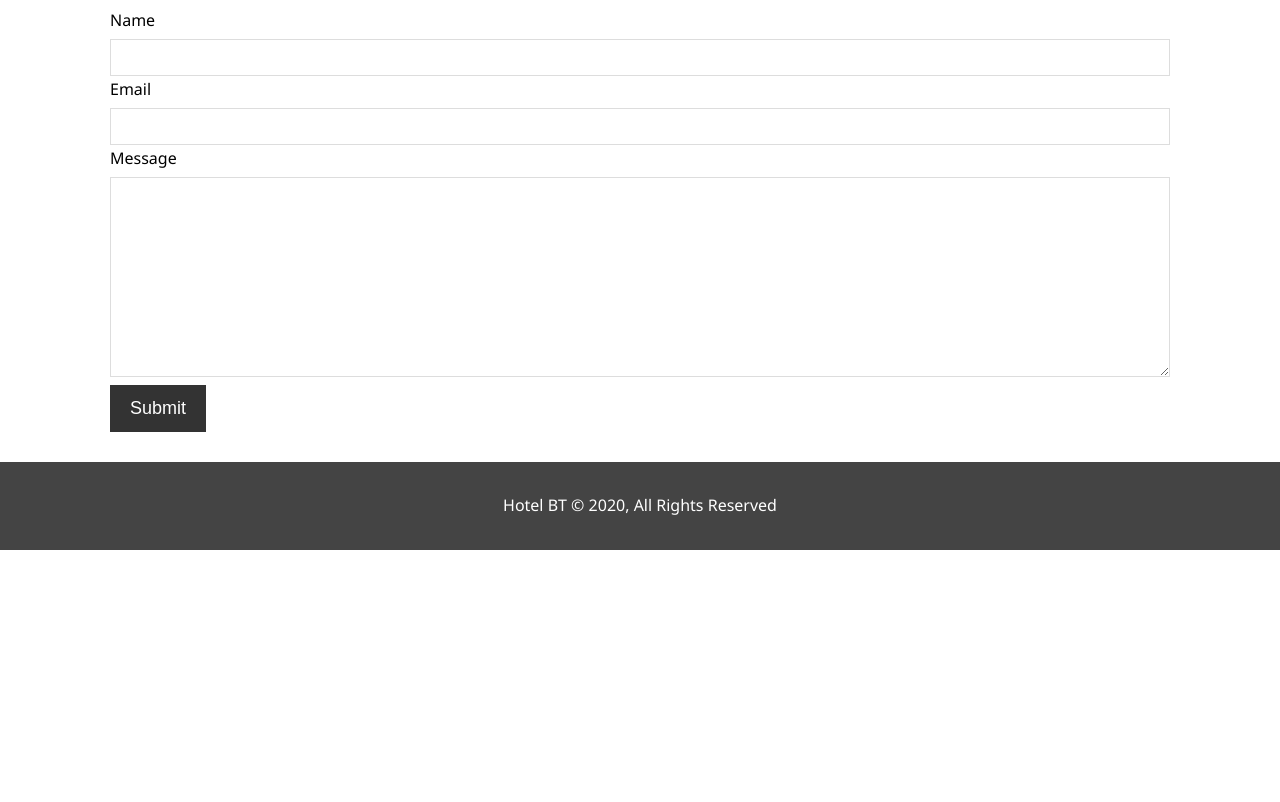
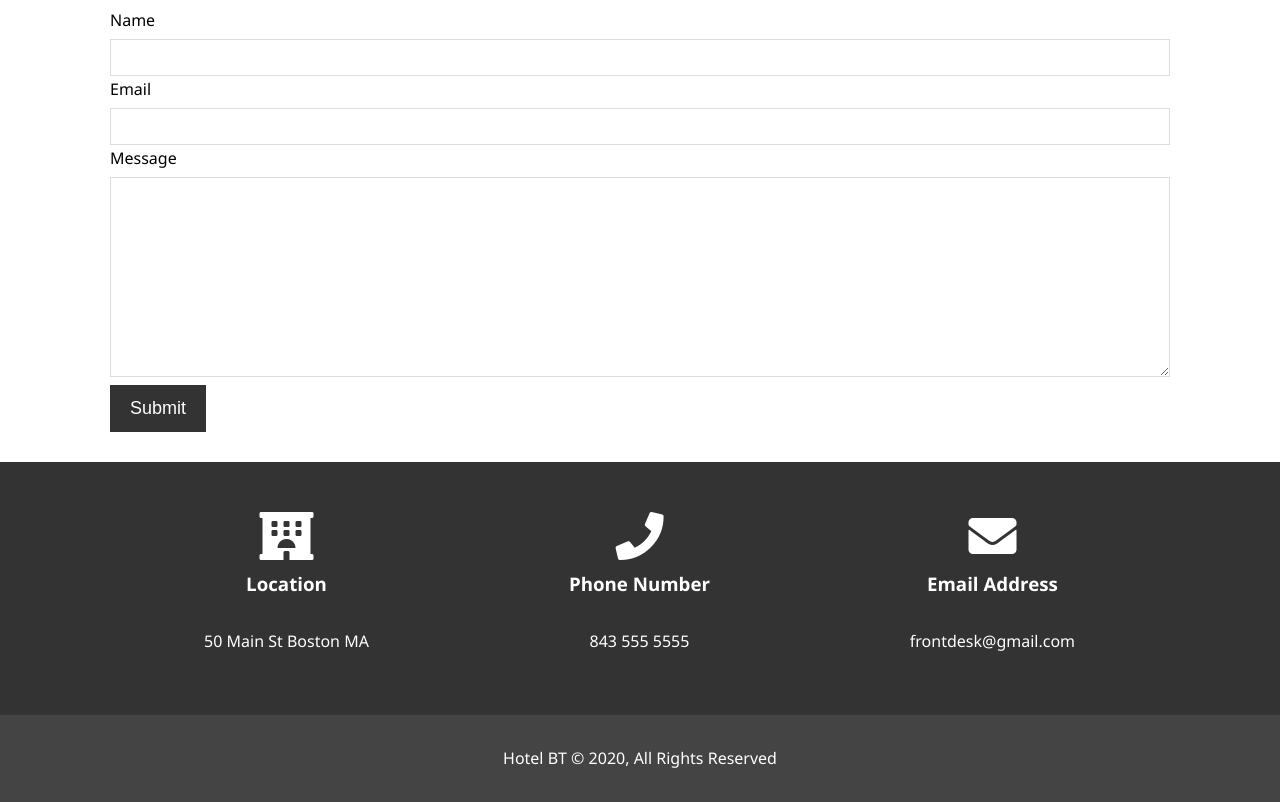
Before and after one commit to dean-hildebrand/hotel-landing-page, a plain HTML site: page contact.html in a window 1280 px wide. Shown: the part 185-987 px from the top of the page. Before the commit the page ends 800 px from the top, so only its background shows below. Drawn offline with Linux system fonts and the light colour scheme.

Commit message:
Complete

```diff
--- a/contact.html
+++ b/contact.html
@@ -43,6 +43,25 @@
         </div>
     </section>
 
+    <section id="contact-info" class="bg-dark">
+        <div class="container">
+            <div class="box">
+                <i class="fas fa-hotel fa-3x"></i>
+                <h3>Location</h3>
+                <p>50 Main St Boston MA</p>
+            </div>
+            <div class="box">
+                <i class="fas fa-phone fa-3x"></i>
+                <h3>Phone Number</h3>
+                <p>843 555 5555</p>
+            </div>
+            <div class="box">
+                <i class="fas fa-envelope fa-3x"></i>
+                <h3>Email Address</h3>
+                <p>frontdesk@gmail.com</p>
+            </div>
+        </div>
+    </section>
 
     <footer id="main-footer">
         <p>Hotel BT &copy; 2020, All Rights Reserved</p>
--- a/css/style.css
+++ b/css/style.css
@@ -255,6 +255,12 @@ p {
     height: 200px;
 }
 
+#contact-form input:focus,
+#contact-form textarea:focus {
+    outline: none;
+    border-color: #f7c08a;
+}
+
 /* Footer */
 #main-footer {
     text-align: center;
```
